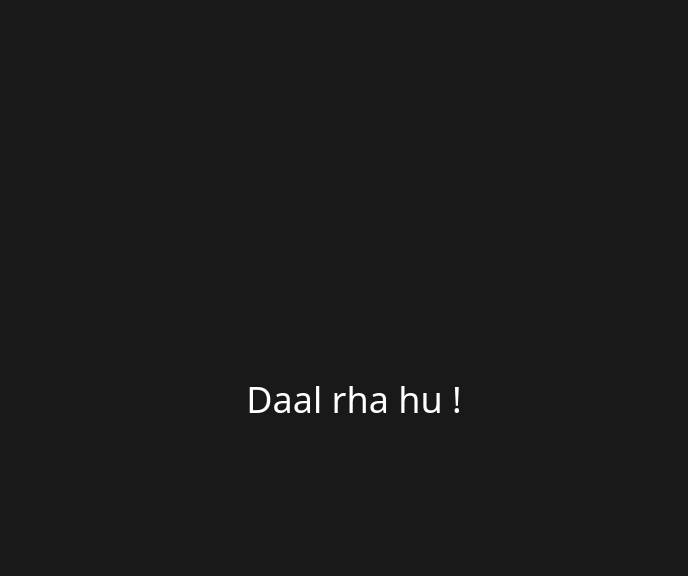
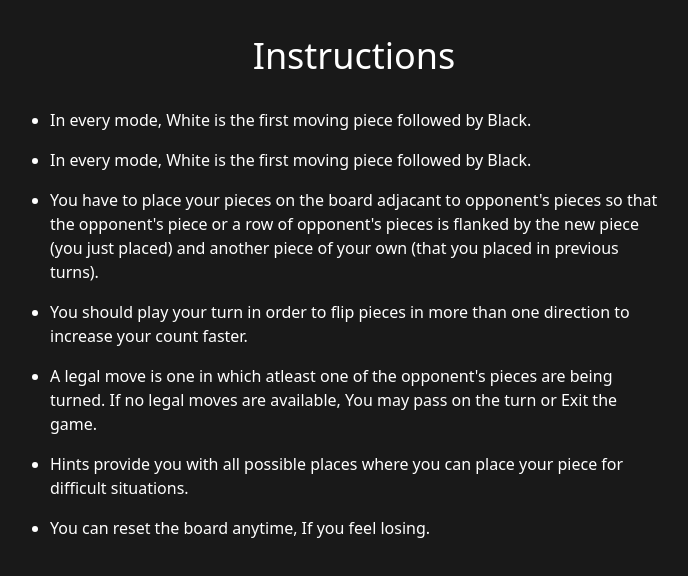
Before and after one commit to padmansh/oh-thello, a React (Create React App) app: page /instructions in a window 1280 px wide. Shown: the top 576 px of the page, without its empty margins (286-974 px from the left). Built offline with nearby package versions, Linux system fonts and the light colour scheme.

Commit message:
--add : instructions

```diff
--- a/src/Othello/Board.js
+++ b/src/Othello/Board.js
@@ -339,7 +339,6 @@ const Board = ({ match }) => {
   };
 
   const handleTurn = (tile) => {
-    console.time("time");
     let arr;
 
     if (!filled.includes(tile.id)) {
@@ -369,7 +368,6 @@ const Board = ({ match }) => {
         }
       }
     }
-    console.timeEnd("time");
   };
 
   return (
--- a/src/Othello/Instructions.js
+++ b/src/Othello/Instructions.js
@@ -1,10 +1,39 @@
 import React from "react";
+
+const instructions = [
+  { text: "In every mode, White is the first moving piece followed by Black." },
+  { text: "In every mode, White is the first moving piece followed by Black." },
+  {
+    text: "You have to place your pieces on the board adjacant to opponent's pieces so that the opponent's piece or a row of opponent's pieces is flanked by the new piece (you just placed) and another piece of your own (that you placed in previous turns).",
+  },
+  {
+    text: "You should play your turn in order to flip pieces in more than one direction to increase your count faster.",
+  },
+  {
+    text: "A legal move is one in which atleast one of the opponent's pieces are being turned. If no legal moves are available, You may pass on the turn or Exit the game.",
+  },
+  {
+    text: "Hints provide you with all possible places where you can place your piece for difficult situations.",
+  },
+  {
+    text: "You can reset the board anytime, If you feel losing.",
+  },
+];
 
 const Instructions = () => {
   return (
     <>
-      <div className="p-2 sm:p-4 flex flex-col justify-center items-center h-screen">
-        <p className="text-white text-4xl">Daal rha hu !</p>
+      <div className="mx-4 py-4 px-4 sm:px-24 md:px-40 lg:px-64 xl:px-80 h-screen ">
+        <p className="text-white text-4xl text-center mt-5 mb-6">
+          Instructions
+        </p>
+        <ul className="text-white">
+          {instructions.map((ins, idx) => (
+            <li className="list-disc py-2" key={idx}>
+              {ins.text}
+            </li>
+          ))}
+        </ul>
       </div>
     </>
   );
```
